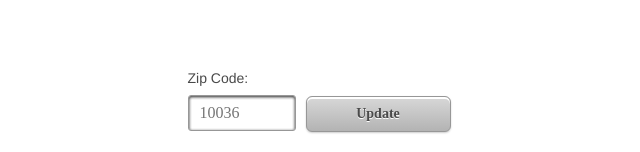
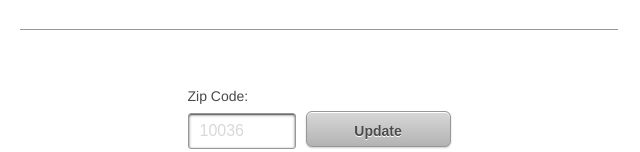
Before and after one commit to mare1601/react-weather, a React (Create React App) app: page / in a window 1280 px wide. Shown: the part 648-800 px from the top of the page, without its empty margins (321-961 px from the left). Built offline with nearby package versions, Linux system fonts and the light colour scheme.

Commit message:
Error message fix and start of tidying

```diff
--- a/src/App.scss
+++ b/src/App.scss
@@ -5,24 +5,24 @@ body {
   font-family: Helvetica, Arial, sans-serif;
 }
 .response {
+  color: #4a4a4a;
+  padding: 70px 0;
   margin: 0 auto;
-  padding: 70px 0;
   width: 598px;
   border-bottom: solid #979797 1px;
-  color: #4a4a4a;
 }
 .city-name {
   font-size: 39.93px;
   margin: 0px 0px 12px 0px;
 }
 .icon img {
-  margin-left: 12px;
   vertical-align: text-bottom;
   padding-top: 10px;
+  margin-left: 12px;
 }
 .description {
+  font-size: 18.18px;
   text-transform: capitalize;
-  font-size: 18.18px;
   margin: 0px 0px 69px 0px;
 }
 .current-temp {
@@ -31,6 +31,9 @@ body {
   &:after {
     content: "\00b0"
   }
+}
+.high-low {
+  margin-bottom: 60px;
 }
 .low {
   font-size: 22.68px;
@@ -53,39 +56,49 @@ body {
   }
 }
 form {
-  margin-top: 80px;
+  margin-top: 58px;
 }
 label {
-  position: absolute;
   font-size: 14px;
   color: #494949;
+  position: absolute;
 }
 input {
-  font-family: avenir next;
+  /* since I didn't have access to the actual font, I'm just putting it in to call it out */
+  font-family: Avenir Next, Arial, Helvetica, sans-serif;
+  background: #ffffff;
+  padding-left: 11px;
+  box-sizing: border-box;
   margin-top: 25px;
   margin-right: 10px;
-  padding-left: 11px;
-  box-sizing: border-box;
   height: 36px;
   width: 108px;
-  background: #FFFFFF;
   border: 1px solid #979797;
-  box-shadow: inset 0 1px 3px 0 rgba(0,0,0,0.50), inset 0 1px 3px 0 rgba(0,0,0,0.50);
   border-radius: 3px;
+  box-shadow: inset 0 1px 3px 0 rgba(0,0,0,0.50), inset 0 1px 1px 0 rgba(0,0,0,0.40);
+}
+input::placeholder {
+  color: #d8d8d8;
 }
 button {
-
-  font-family: AvenirNext-Bold;
+  /* since I didn't have access to the actual font, I'm just putting it in to call it out */
+  font-family: AvenirNext-Bold, Arial, Helvetica, sans-serif;
   font-size: 14px;
   font-weight: bold;
   color: #4a4a4a;
   letter-spacing: 0;
   text-align: center;
   text-shadow: 0 1px 0 #ffffff;
+  background-image: linear-gradient(-180deg, #D8D8D8 0%, #B3B3B3 100%);
   width: 145px;
   height: 36px;
-  background-image: linear-gradient(-180deg, #D8D8D8 0%, #B3B3B3 100%);
+  padding-top: 5px;
   border: 1px solid #979797;
-  box-shadow: 0 1px 2px 0 rgba(0,0,0,0.20), inset 0 2px 0 0 #FFFFFF;
   border-radius: 6px;
+  box-shadow: 0 1px 2px 0 rgba(0,0,0,0.20), inset 0 1px 0 0 #FFFFFF;
+  box-sizing: border-box;
 }
+.error {
+  color: #ff0000;
+  padding-top: 10px;
+}
--- a/src/Form.js
+++ b/src/Form.js
@@ -1,5 +1,4 @@
 import React, { Component } from 'react';
-//import logo from './logo.svg';
 import './App.scss';
 
 class Search extends Component {
@@ -13,7 +12,6 @@ class Search extends Component {
             high: "22",
             low: "6",
             icon: "10d",
-            isLoading: false,
             error: null,
         }
     }
@@ -28,11 +26,8 @@ class Search extends Component {
           fetch(`https://api.openweathermap.org/data/2.5/weather?zip=${this.state.zip},us&units=imperial&appid=709847967f5e54b97308c1b2cae4dee5`)
           .then(response => response.json())
           .then(data => {
-              console.log(data)
               if(data.cod === "404"){
-                  console.log('yippee!')
                     this.setState({
-                        isLoaded: true,
                         error: true,
                     });
             } else {
@@ -51,32 +46,15 @@ class Search extends Component {
     }
 
   render() {
-    const { error } = this.state;
-    if (error) {
-        return(
-             <div>
-                 <span>Whoops! Try another zip :)</span>
-                 <div className="form">
-                <form onSubmit={this.handleInputChange} noValidate>
-                <label>Zip Code:</label>
-                    <input
-                        id="zip"
-                        name="zip"
-                        type="text"
-                        ppattern="^\s*?\d{5}(?:[-\s]\d{4})?\s*?$"
-                        placeholder="10036"
-                        ref={input => this.search = input}
-                        onChange={(e) => this.setState({ str: e.target.value })}
-                        required
-                    />
-                    <button type='submit'>Update</button>
-
-                </form>
-            </div>
-        </div>
-        )
-    } else {
-    return (
+    const responseDetails = () =>  {
+        const { error } = this.state;
+        if(error === true) {
+            return(
+                <div className="error">Invalid zip, please try again</div>
+            )
+        }
+    }
+    return(
         <div>
             <div className="response">
                 <p className="city-name">{this.state.name}
@@ -86,8 +64,10 @@ class Search extends Component {
                 </p>
                 <p className="description">{this.state.description}</p>
                 <p className="current-temp">{this.state.temp}</p>
-                <p className="low">{this.state.low}</p>
-                <p className="high">{this.state.high}</p>
+                <p className="high-low">
+                    <span className="low">{this.state.low}</span>
+                    <span className="high">{this.state.high}</span>
+                </p>
             </div>
             <div className="form">
                 <form onSubmit={this.handleInputChange} noValidate>
@@ -96,20 +76,18 @@ class Search extends Component {
                         id="zip"
                         name="zip"
                         type="text"
-                        ppattern="^\s*?\d{5}(?:[-\s]\d{4})?\s*?$"
                         placeholder="10036"
                         ref={input => this.search = input}
                         onChange={(e) => this.setState({ str: e.target.value })}
                         required
                     />
                     <button type='submit'>Update</button>
-
+                    {responseDetails()}
                 </form>
             </div>
         </div>
         )
     }
-  }
 }
 
 export default Search;
```
Also changed, not shown: 1 other file (tests, documents, lock files or other folders).
